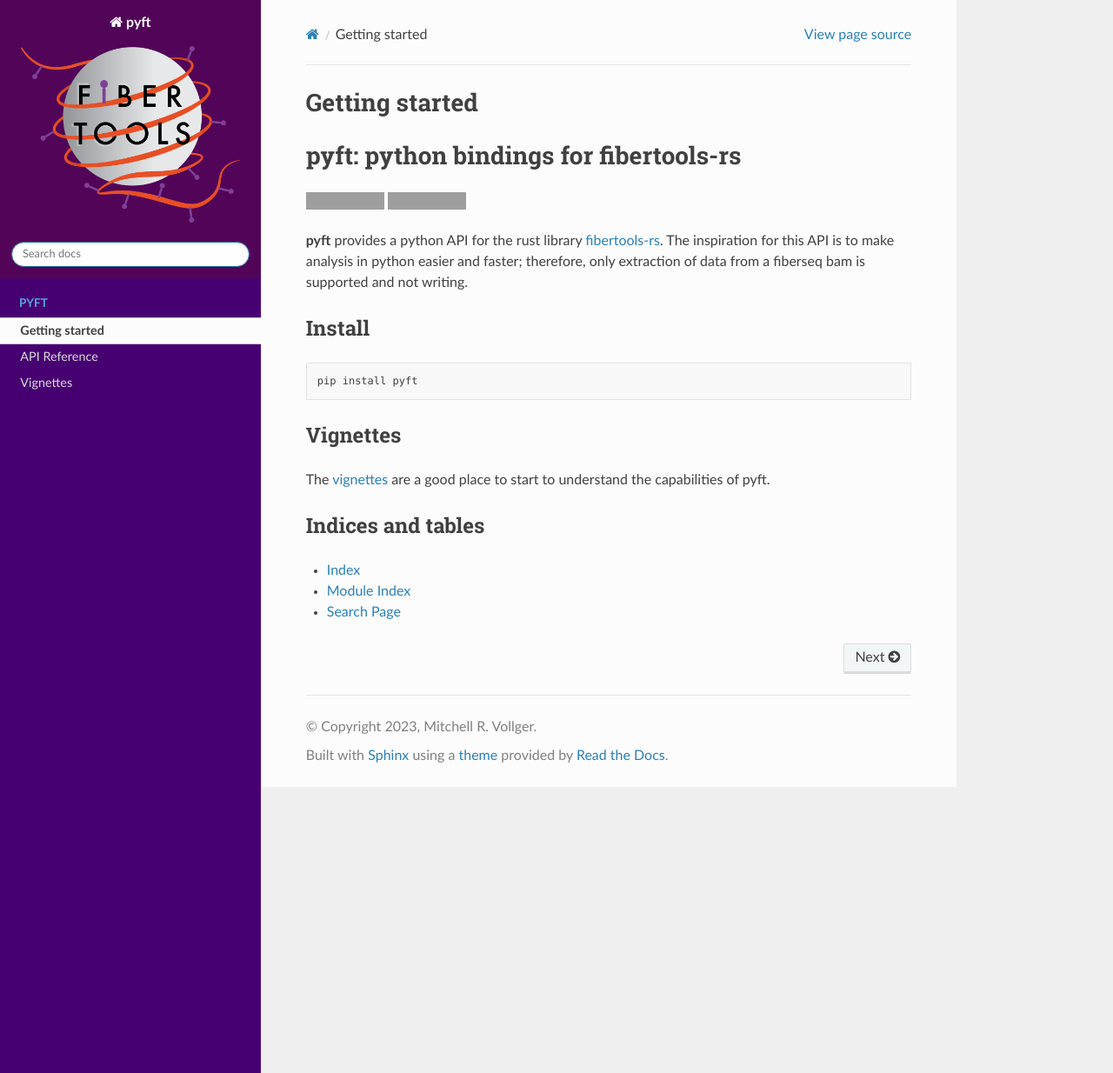
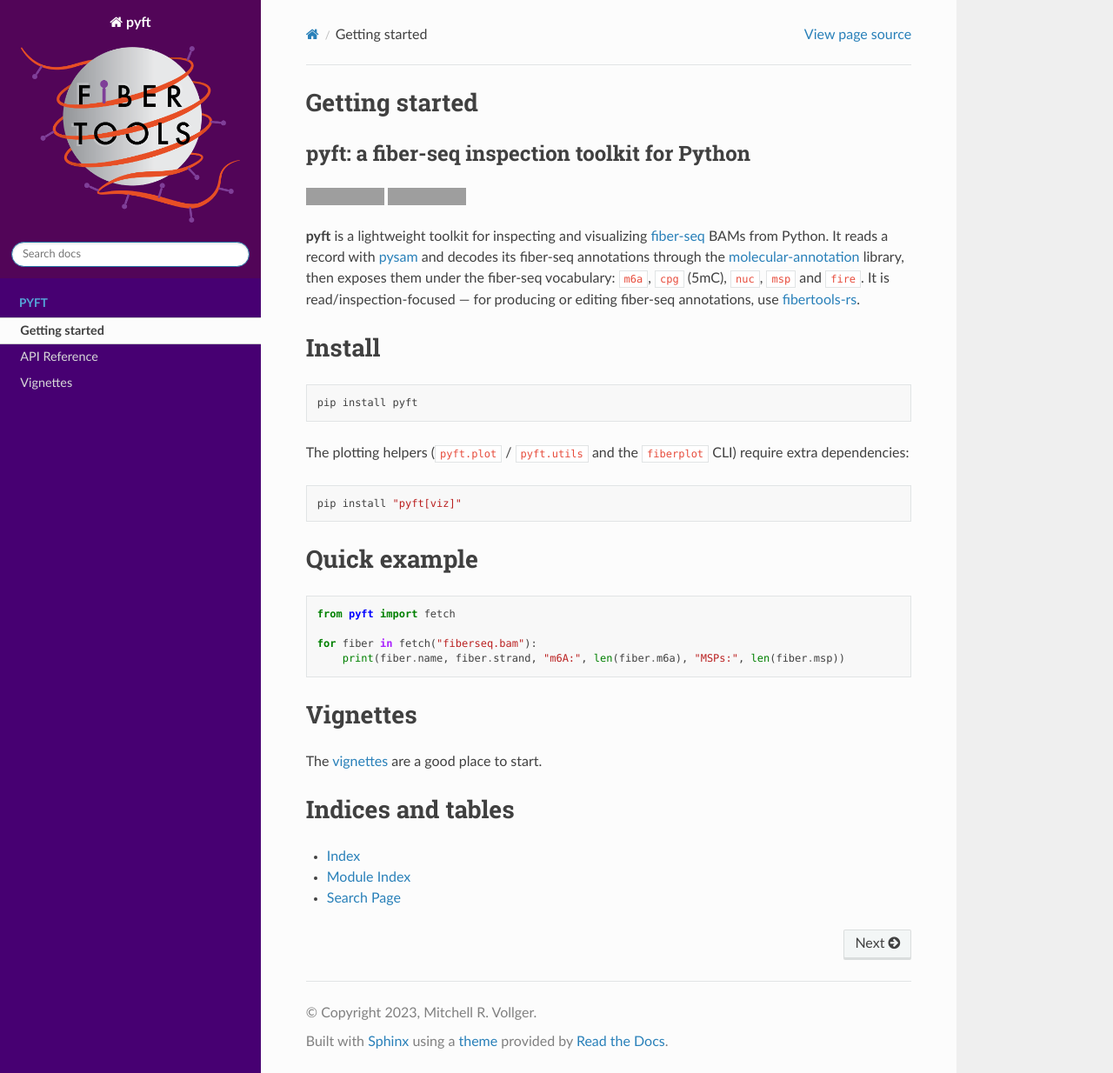
Before and after one commit to fiberseq/fibertools-rs, a Sphinx documentation site: the page built from py-ft/docs/index.rst, in a window 1280 px wide and 1234 px high. Shown: the whole window at 87% size. Built offline with Sphinx 7.4.7 and the Read the Docs theme 3.1.0, drawn with Linux system fonts in a browser that asks for light colours; pages that are not in the unit, such as notebooks, are missing from menus; the version number is read from the project's files by our own code; grey boxes are pictures that could not be loaded.

Commit message:
docs: build py-ft docs on the pysam + pyMA API
The docs still built the old Rust/maturin package (rust toolchain + compiling
the crate), which is why the Read the Docs build failed. py-ft is pure Python
now, so:

- .readthedocs.yaml drops rust/cmake; installing the package just pulls pysam +
  molecular-annotation from PyPI so autodoc can import pyft.
- conf.py builds without nbsphinx; api.rst documents pyft.fiberdata via autodoc
  (Napoleon for the Google-style docstrings).
- add __version__ to the package (conf.py reads it).
- replace the old Fiberbam notebooks with a quickstart vignette on fetch() and
  the Fiberdata accessors; refresh index.rst.

```diff
--- a/py-ft/docs/conf.py
+++ b/py-ft/docs/conf.py
@@ -6,10 +6,9 @@ import os
 import re
 import sys
 
-# import sphinx
-# import sphinx.ext.autosummary as autosummary
-# sys.path.insert(0, os.path.abspath("../"))
-sys.path.insert(0, os.path.abspath("../python/pyft"))
+# Put the package source on the path so autodoc can import `pyft` even when the
+# package isn't pip-installed (Read the Docs installs it; local builds may not).
+sys.path.insert(0, os.path.abspath("../python"))
 import pyft
 
 # -- Project information -----------------------------------------------------
@@ -27,16 +26,13 @@ release = pyft.__version__
 
 extensions = [
     "sphinx.ext.autodoc",
-    # "sphinx_autodoc_typehints",
+    "sphinx.ext.napoleon",
     "sphinx.ext.viewcode",
-    # "sphinx.ext.napoleon",
     "sphinx_rtd_theme",
     "sphinx.ext.intersphinx",
-    # "edit_on_github",
-    "nbsphinx",
 ]
 
-source_suffix = [".rst", ".py"]
+source_suffix = [".rst"]
 
 templates_path = ["_templates"]
 exclude_patterns = ["_build", "Thumbs.db", ".DS_Store"]
--- a/py-ft/docs/index.rst
+++ b/py-ft/docs/index.rst
@@ -1,8 +1,8 @@
 Getting started
----------------
+===============
 
-pyft: python bindings for fibertools-rs
----------------------------------------
+pyft: a fiber-seq inspection toolkit for Python
+-----------------------------------------------
 
 .. image:: https://readthedocs.org/projects/py-ft/badge/?version=latest
     :target: https://py-ft.readthedocs.io/en/latest/?badge=latest
@@ -12,7 +12,14 @@ pyft: python bindings for fibertools-rs
     :target: https://badge.fury.io/py/pyft
 
 
-**pyft** provides a python API for the rust library `fibertools-rs <https://github.com/fiberseq/fibertools-rs>`_. The inspiration for this API is to make analysis in python easier and faster; therefore, only extraction of data from a fiberseq bam is supported and not writing.
+**pyft** is a lightweight toolkit for inspecting and visualizing `fiber-seq
+<https://github.com/fiberseq/fibertools-rs>`_ BAMs from Python. It reads a
+record with `pysam <https://pysam.readthedocs.io>`_ and decodes its fiber-seq
+annotations through the `molecular-annotation
+<https://pypi.org/project/molecular-annotation/>`_ library, then exposes them
+under the fiber-seq vocabulary: ``m6a``, ``cpg`` (5mC), ``nuc``, ``msp`` and
+``fire``. It is read/inspection-focused — for producing or editing fiber-seq
+annotations, use `fibertools-rs <https://github.com/fiberseq/fibertools-rs>`_.
 
 
 Install
@@ -21,13 +28,31 @@ Install
 
     pip install pyft
 
+The plotting helpers (``pyft.plot`` / ``pyft.utils`` and the ``fiberplot`` CLI)
+require extra dependencies:
+
+.. code-block:: bash
+
+    pip install "pyft[viz]"
+
+
+Quick example
+=============
+.. code-block:: python
+
+    from pyft import fetch
+
+    for fiber in fetch("fiberseq.bam"):
+        print(fiber.name, fiber.strand, "m6A:", len(fiber.m6a), "MSPs:", len(fiber.msp))
+
 
 Vignettes
 =========
-The `vignettes <vignettes/index.rst>`_ are a good place to start to understand the capabilities of pyft.
+The :doc:`vignettes <vignettes/index>` are a good place to start.
+
 
 Indices and tables
-==================
+===================
 
 * :ref:`genindex`
 * :ref:`modindex`
--- a/py-ft/docs/vignettes/index.rst
+++ b/py-ft/docs/vignettes/index.rst
@@ -1,11 +1,10 @@
 Vignettes
 =========
 
-Here are some examples of `pyft` in action:
+Examples of ``pyft`` in action:
 
 .. toctree::
    :maxdepth: 1
    :titlesonly:
 
-   basic-usage-examples.py
-   centered-plot.ipynb
+   quickstart
```
Also changed, not shown: py-ft/docs/api.rst (+5 -9 lines), py-ft/docs/requirements.txt (+0 -7 lines), py-ft/docs/vignettes/quickstart.rst (added, +94 -0 lines), .readthedocs.yaml, py-ft/docs/vignettes/basic-usage-examples.ipynb (deleted), 1 other file.
